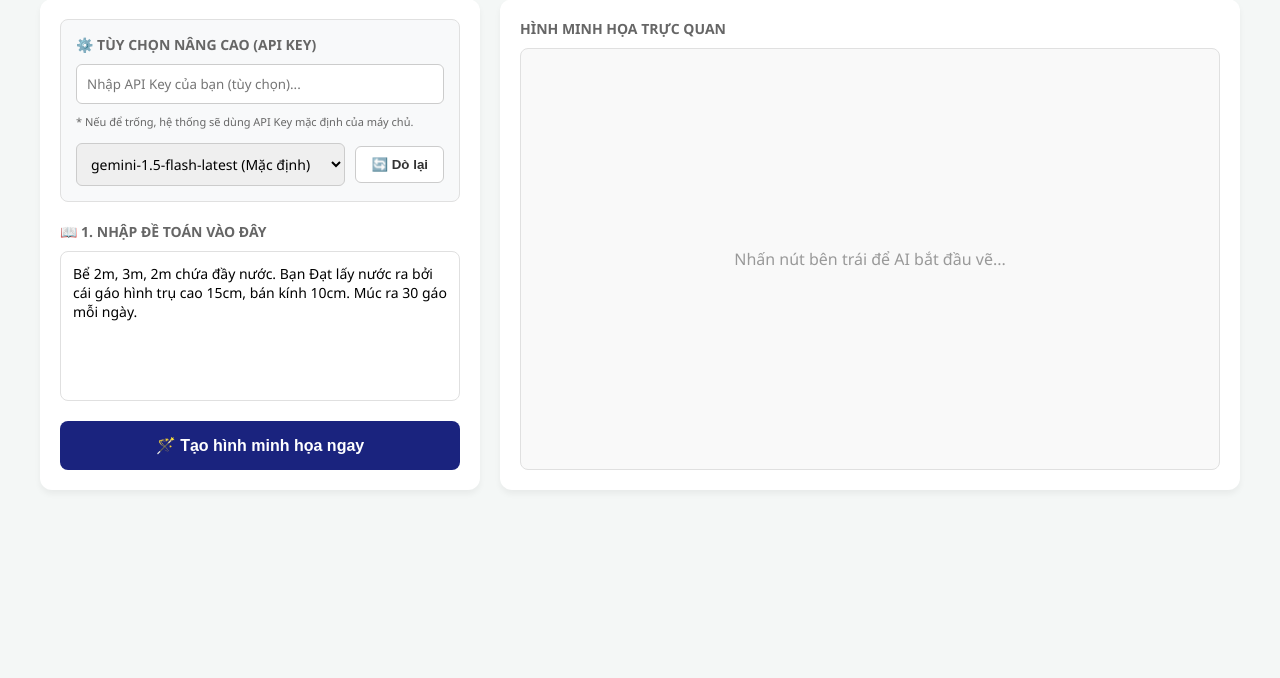
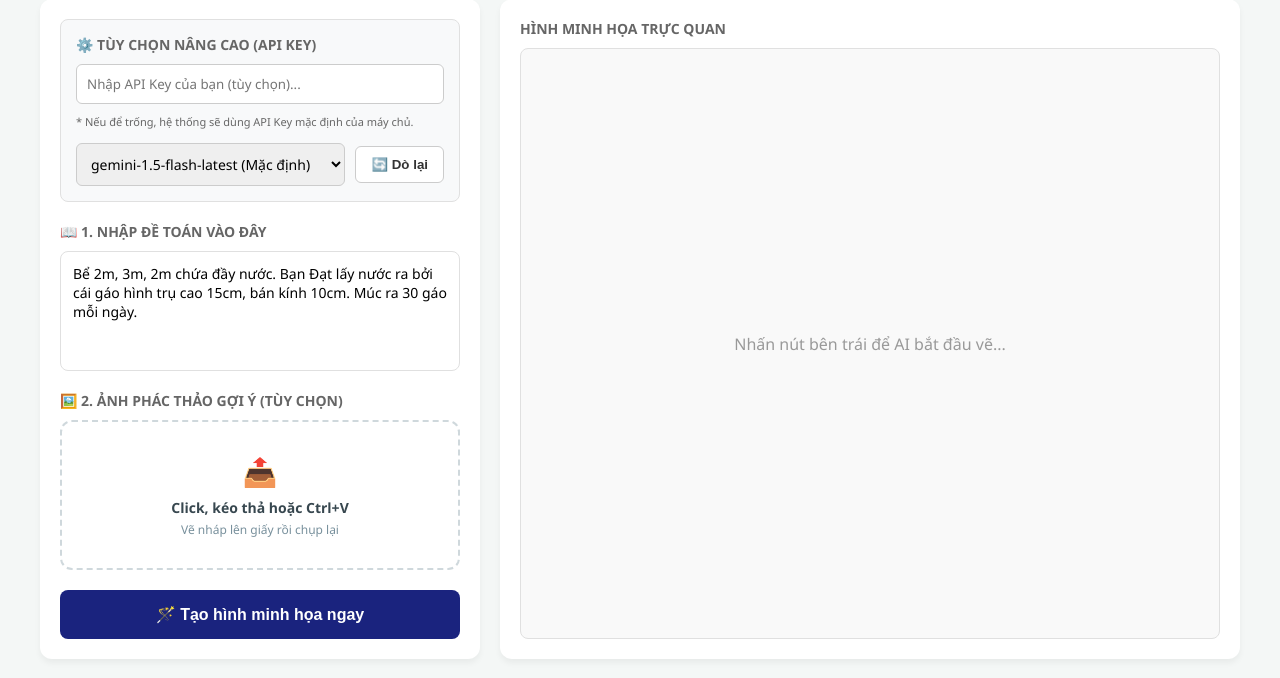
Before and after one commit to thuyetdung-dev/stem-math-pdl, a Flask app: page / in a window 1280 px wide. Shown: the part 94-772 px from the top of the page. Run offline with Flask 3, Linux system fonts and the light colour scheme.

Commit message:
Add files via upload

```diff
--- a/app.py
+++ b/app.py
@@ -1,5 +1,6 @@
 import os
 import urllib.parse
+import base64
 from flask import Flask, render_template, request, jsonify
 import google.generativeai as genai
 
@@ -38,9 +39,10 @@ def generate():
     math_problem = data.get('text') or ''
     selected_model = data.get('model') or 'gemini-1.5-flash-latest'
     user_api_key = data.get('api_key')
+    image_b64 = data.get('image_base64')
 
-    if not math_problem:
-        return jsonify({"error": "Máy chủ chưa nhận được chữ. Hãy nhập đề toán!"}), 400
+    if not math_problem and not image_b64:
+        return jsonify({"error": "Hãy nhập đề toán hoặc tải ảnh lên!"}), 400
 
     active_key = user_api_key if (user_api_key and user_api_key.strip() != "") else os.environ.get("GEMINI_API_KEY")
 
@@ -67,7 +69,19 @@ def generate():
             system_instruction=system_instruction
         )
 
-        response = model.generate_content(math_problem)
+        prompt_contents = []
+        if math_problem:
+            prompt_contents.append(math_problem)
+
+        if image_b64:
+            mime_type, base64_data = image_b64.split(';base64,')
+            mime_type = mime_type.replace('data:', '')
+            prompt_contents.append({
+                'mime_type': mime_type,
+                'data': base64.b64decode(base64_data)
+            })
+
+        response = model.generate_content(prompt_contents)
         prompt = response.text.strip()
 
         encoded_prompt = urllib.parse.quote(prompt)
--- a/templates/index.html
+++ b/templates/index.html
@@ -23,18 +23,29 @@
         .left-panel { flex: 0 0 400px; display: flex; flex-direction: column; }
         .right-panel { flex: 1; display: flex; flex-direction: column; }
         .section-title { font-size: 14px; font-weight: 600; color: var(--text-muted); margin-bottom: 10px; display: flex; justify-content: space-between; text-transform: uppercase; }
-        textarea { width: 100%; height: 150px; border: 1px solid var(--border-color); border-radius: 8px; padding: 12px; font-family: inherit; font-size: 14px; resize: none; box-sizing: border-box; margin-bottom: 20px; }
-        .btn-generate { background-color: #1a237e; color: white; border: none; padding: 15px; border-radius: 8px; font-size: 16px; font-weight: bold; cursor: pointer; width: 100%; display: flex; justify-content: center; gap: 10px; }
+        textarea { width: 100%; height: 120px; border: 1px solid var(--border-color); border-radius: 8px; padding: 12px; font-family: inherit; font-size: 14px; resize: none; box-sizing: border-box; margin-bottom: 10px; }
+        .btn-generate { background-color: #1a237e; color: white; border: none; padding: 15px; border-radius: 8px; font-size: 16px; font-weight: bold; cursor: pointer; width: 100%; display: flex; justify-content: center; gap: 10px; margin-top: 10px;}
         .image-container { flex: 1; border: 1px solid var(--border-color); border-radius: 8px; background-color: #f9f9f9; display: flex; align-items: center; justify-content: center; flex-direction: column; text-align: center; overflow: hidden; min-height: 400px; padding: 10px; }
         .image-container img { max-width: 100%; max-height: 100%; object-fit: contain; border-radius: 8px; box-shadow: 0 4px 8px rgba(0,0,0,0.1); }
         .log-box { margin-top: 15px; padding: 10px; background: #e3f2fd; color: #0d47a1; font-size: 12px; border-radius: 6px; text-align: left; display: none; }
 
-        /* Cập nhật giao diện Module API */
+        /* Giao diện cài đặt nâng cao */
         .settings-panel { background: #f8f9fa; border: 1px solid var(--border-color); border-radius: 8px; padding: 15px; margin-bottom: 20px; }
         .input-field { width: 100%; padding: 10px; border: 1px solid #ccc; border-radius: 6px; box-sizing: border-box; font-family: inherit; margin-bottom: 5px; }
         .flex-row { display: flex; gap: 10px; align-items: center; }
         .select-field { flex: 1; padding: 10px; border: 1px solid #ccc; border-radius: 6px; font-family: inherit; font-size: 14px; }
         .btn-scan { padding: 10px 15px; background: white; border: 1px solid #ccc; border-radius: 6px; cursor: pointer; font-weight: bold; color: #333; display: flex; align-items: center; gap: 5px; }
+
+        /* Giao diện khung tải ảnh gợi ý */
+        .upload-zone { border: 2px dashed #cfd8dc; border-radius: 12px; padding: 30px 20px; text-align: center; background-color: #fff; cursor: pointer; transition: all 0.3s ease; margin-bottom: 10px; position: relative; display: flex; flex-direction: column; align-items: center; justify-content: center; }
+        .upload-zone:hover, .upload-zone.dragover { border-color: var(--primary-green); background-color: #f1f8e9; }
+        .upload-icon { font-size: 28px; color: #90a4ae; margin-bottom: 8px; }
+        .upload-text { color: #37474f; font-size: 14px; font-weight: 600; margin-bottom: 4px; }
+        .upload-subtext { color: #78909c; font-size: 12px; }
+        #image-preview-container { display: none; width: 100%; position: relative; }
+        #image-preview { max-width: 100%; max-height: 200px; border-radius: 8px; box-shadow: 0 4px 6px rgba(0,0,0,0.1); }
+        .btn-clear-image { position: absolute; top: 10px; right: 10px; background: rgba(255,255,255,0.9); border: none; color: #d32f2f; border-radius: 50%; width: 30px; height: 30px; cursor: pointer; font-size: 14px; box-shadow: 0 2px 4px rgba(0,0,0,0.2); display: flex; align-items: center; justify-content: center; }
+        .btn-clear-image:hover { background: #ffebee; }
     </style>
 </head>
 <body>
@@ -50,15 +61,12 @@
     <div class="container">
         <div class="panel left-panel">
 
-            <!-- MODULE TÙY CHỌN NÂNG CAO -->
             <div class="settings-panel">
                 <div class="section-title"><span>⚙️ TÙY CHỌN NÂNG CAO (API KEY)</span></div>
-
                 <div style="margin-bottom: 12px;">
                     <input type="password" id="user-api-key" class="input-field" placeholder="Nhập API Key của bạn (tùy chọn)...">
                     <small style="color: #666; font-size: 11px;">* Nếu để trống, hệ thống sẽ dùng API Key mặc định của máy chủ.</small>
                 </div>
-
                 <div class="flex-row">
                     <select id="ai-model-select" class="select-field">
                         <option value="gemini-1.5-flash-latest">gemini-1.5-flash-latest (Mặc định)</option>
@@ -70,9 +78,22 @@
                 <div id="scan-log" style="font-size: 12px; margin-top: 8px; display: none;"></div>
             </div>
 
-            <!-- NHẬP ĐỀ TOÁN -->
             <div class="section-title"><span>📖 1. NHẬP ĐỀ TOÁN VÀO ĐÂY</span></div>
-            <textarea id="math-input">Bể 2m, 3m, 2m chứa đầy nước. Bạn Đạt lấy nước ra bởi cái gáo hình trụ cao 15cm, bán kính 10cm. Múc ra 30 gáo mỗi ngày.</textarea>
+            <textarea id="math-input" placeholder="Nhập nội dung bài toán...">Bể 2m, 3m, 2m chứa đầy nước. Bạn Đạt lấy nước ra bởi cái gáo hình trụ cao 15cm, bán kính 10cm. Múc ra 30 gáo mỗi ngày.</textarea>
+
+            <div class="section-title" style="margin-top: 10px;"><span>🖼️ 2. ẢNH PHÁC THẢO GỢI Ý (TÙY CHỌN)</span></div>
+            <div class="upload-zone" id="upload-zone">
+                <input type="file" id="image-upload" accept="image/*" style="display: none;">
+                <div id="upload-content">
+                    <div class="upload-icon">📤</div>
+                    <div class="upload-text">Click, kéo thả hoặc Ctrl+V</div>
+                    <div class="upload-subtext">Vẽ nháp lên giấy rồi chụp lại</div>
+                </div>
+                <div id="image-preview-container">
+                    <img id="image-preview" src="" alt="Ảnh tham khảo">
+                    <button type="button" onclick="clearImage(event)" class="btn-clear-image" title="Xóa ảnh">✖</button>
+                </div>
+            </div>
 
             <button class="btn-generate" onclick="generateImage()" id="gen-btn">
                 🪄 Tạo hình minh họa ngay
@@ -89,6 +110,66 @@
     </div>
 
     <script>
+        // Xử lý kéo thả ảnh
+        let imageBase64Data = null;
+        const uploadZone = document.getElementById('upload-zone');
+        const fileInput = document.getElementById('image-upload');
+        const uploadContent = document.getElementById('upload-content');
+        const previewContainer = document.getElementById('image-preview-container');
+        const previewImage = document.getElementById('image-preview');
+
+        uploadZone.addEventListener('click', (e) => {
+            if (!e.target.closest('.btn-clear-image')) fileInput.click();
+        });
+
+        fileInput.addEventListener('change', (e) => handleFiles(e.target.files));
+
+        uploadZone.addEventListener('dragover', (e) => {
+            e.preventDefault();
+            uploadZone.classList.add('dragover');
+        });
+        uploadZone.addEventListener('dragleave', () => uploadZone.classList.remove('dragover'));
+        uploadZone.addEventListener('drop', (e) => {
+            e.preventDefault();
+            uploadZone.classList.remove('dragover');
+            handleFiles(e.dataTransfer.files);
+        });
+
+        document.addEventListener('paste', (e) => {
+            if (e.clipboardData && e.clipboardData.files.length > 0) {
+                handleFiles(e.clipboardData.files);
+            }
+        });
+
+        function handleFiles(files) {
+            if (files && files.length > 0) {
+                const file = files[0];
+                if (file.type.startsWith('image/')) {
+                    const reader = new FileReader();
+                    reader.onload = function(evt) {
+                        imageBase64Data = evt.target.result;
+                        previewImage.src = imageBase64Data;
+                        uploadContent.style.display = 'none';
+                        previewContainer.style.display = 'block';
+                        uploadZone.style.padding = '10px';
+                    };
+                    reader.readAsDataURL(file);
+                } else {
+                    alert('Vui lòng chỉ tải lên tệp hình ảnh!');
+                }
+            }
+        }
+
+        function clearImage(event) {
+            if(event) event.stopPropagation();
+            imageBase64Data = null;
+            fileInput.value = "";
+            previewContainer.style.display = "none";
+            uploadContent.style.display = "block";
+            uploadZone.style.padding = '30px 20px';
+        }
+
+        // Xử lý API
         async function scanModels() {
             const apiKey = document.getElementById('user-api-key').value.trim();
             const modelSelect = document.getElementById('ai-model-select');
@@ -116,8 +197,6 @@
                         const option = document.createElement('option');
                         option.value = model;
                         option.textContent = model;
-
-                        // Tự động ưu tiên chọn mô hình "flash" thay vì "pro" để xử lý cho nhanh
                         if(model.includes("gemini-1.5-flash") && !model.includes("8b")) {
                             option.selected = true;
                         }
@@ -147,12 +226,12 @@
             const btn = document.getElementById('gen-btn');
             const log = document.getElementById('log');
 
-            if(!mathInput.trim()) return alert("Vui lòng nhập đề toán!");
+            if(!mathInput.trim() && !imageBase64Data) return alert("Vui lòng nhập đề toán hoặc tải ảnh tham khảo!");
 
             btn.innerHTML = "⏳ Đang xử lý... (vui lòng đợi)";
             btn.style.backgroundColor = "#5c6bc0";
             btn.disabled = true;
-            output.innerHTML = '<p style="color: #666; font-size:18px;">🤖 Máy chủ AI đang đọc đề và vẽ hình...<br><br><small>Quá trình này có thể mất 5 - 10 giây</small></p>';
+            output.innerHTML = '<p style="color: #666; font-size:18px;">🤖 Máy chủ AI đang đọc đề và vẽ hình...<br><br><small>Quá trình này có thể mất 5 - 15 giây</small></p>';
             log.style.display = "none";
 
             try {
@@ -162,7 +241,8 @@
                     body: JSON.stringify({
                         text: mathInput,
                         api_key: apiKey,
-                        model: selectedModel
+                        model: selectedModel,
+                        image_base64: imageBase64Data
                     })
                 });
 
```
Also changed, not shown: New Text Document.txt (added), requirements.txt (line endings or trailing spaces), vercel.json.
